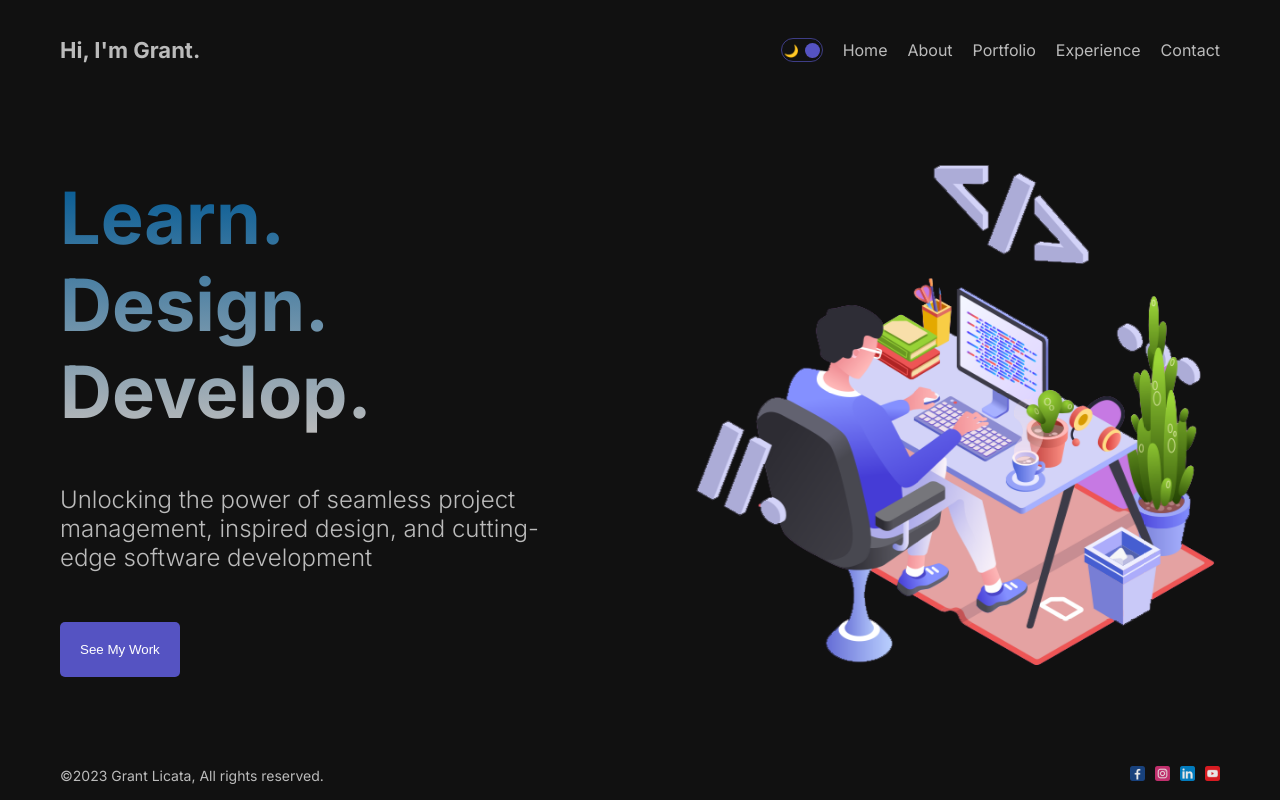
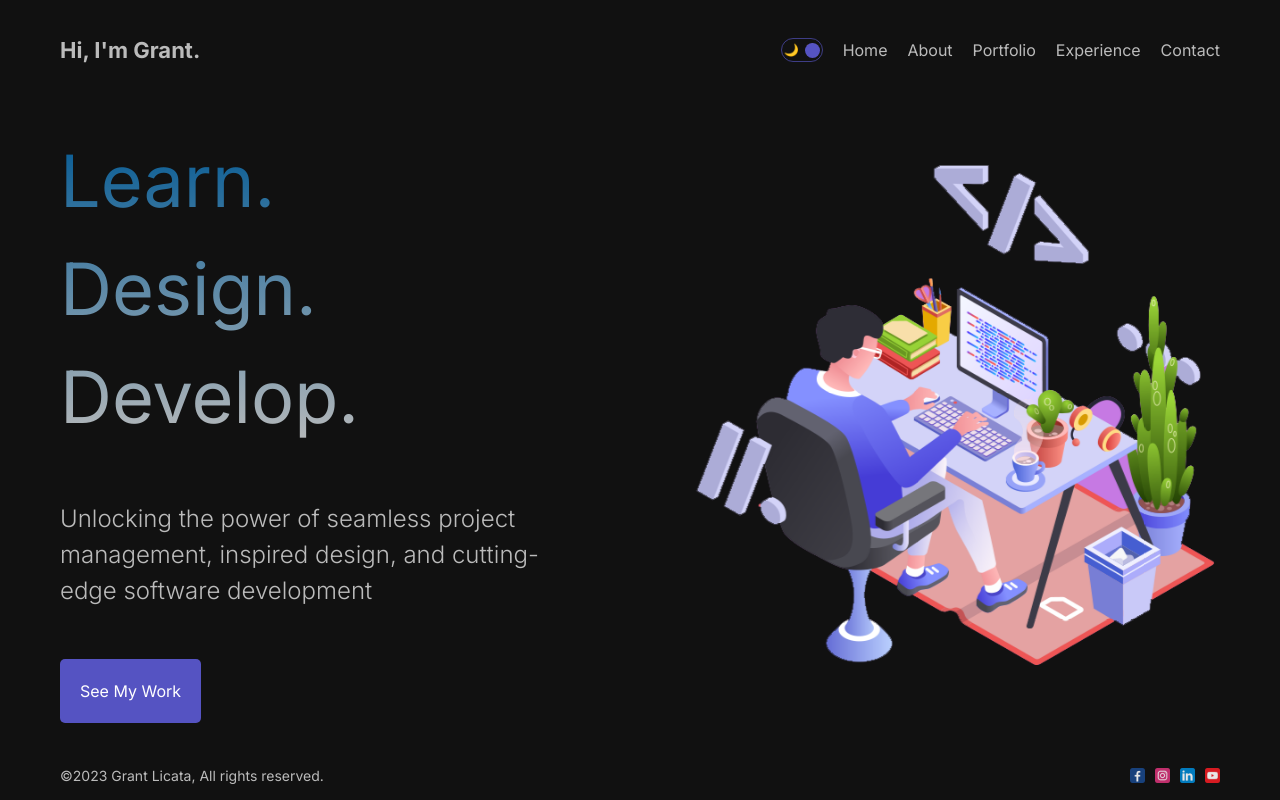
Before and after one commit to GrantLicata/Portfolio, a Next.js app: page / in a window 1280 px wide. Built offline with nearby package versions, Linux system fonts and the light colour scheme.

Commit message:
Tailwind installed and configured

```diff
--- a/package.json
+++ b/package.json
@@ -11,13 +11,18 @@
   "dependencies": {
     "@emailjs/browser": "^3.11.0",
     "@vercel/analytics": "^1.0.1",
+    "autoprefixer": "^10.4.15",
     "eslint": "8.41.0",
     "eslint-config-next": "13.4.4",
     "mongoose": "6.11.1",
     "next": "^13.4.7",
     "next-auth": "^4.22.1",
+    "postcss": "^8.4.28",
     "react": "18.2.0",
     "react-dom": "18.2.0",
     "swr": "^2.1.5"
+  },
+  "devDependencies": {
+    "tailwindcss": "^3.3.3"
   }
 }
--- /dev/null
+++ b/postcss.config.js
@@ -0,0 +1,6 @@
+module.exports = {
+  plugins: {
+    tailwindcss: {},
+    autoprefixer: {},
+  },
+}
--- a/src/app/globals.css
+++ b/src/app/globals.css
@@ -1,3 +1,7 @@
+@tailwind base;
+@tailwind components;
+@tailwind utilities;
+
 * {
   box-sizing: border-box;
   padding: 0;
--- /dev/null
+++ b/tailwind.config.js
@@ -0,0 +1,15 @@
+/** @type {import('tailwindcss').Config} */
+module.exports = {
+  content: [
+    "./app/**/*.{js,ts,jsx,tsx,mdx}",
+    "./pages/**/*.{js,ts,jsx,tsx,mdx}",
+    "./components/**/*.{js,ts,jsx,tsx,mdx}",
+
+    // Or if using `src` directory:
+    "./src/**/*.{js,ts,jsx,tsx,mdx}",
+  ],
+  theme: {
+    extend: {},
+  },
+  plugins: [],
+};
```
Also changed, not shown: 1 other file (tests, documents, lock files or other folders).
